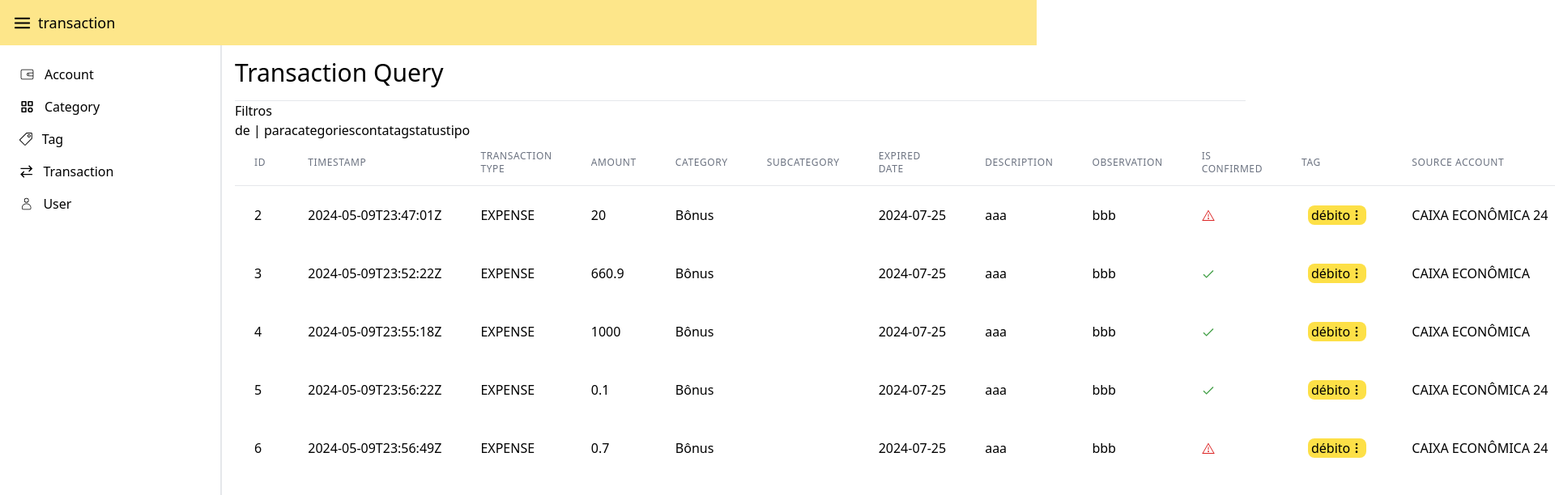
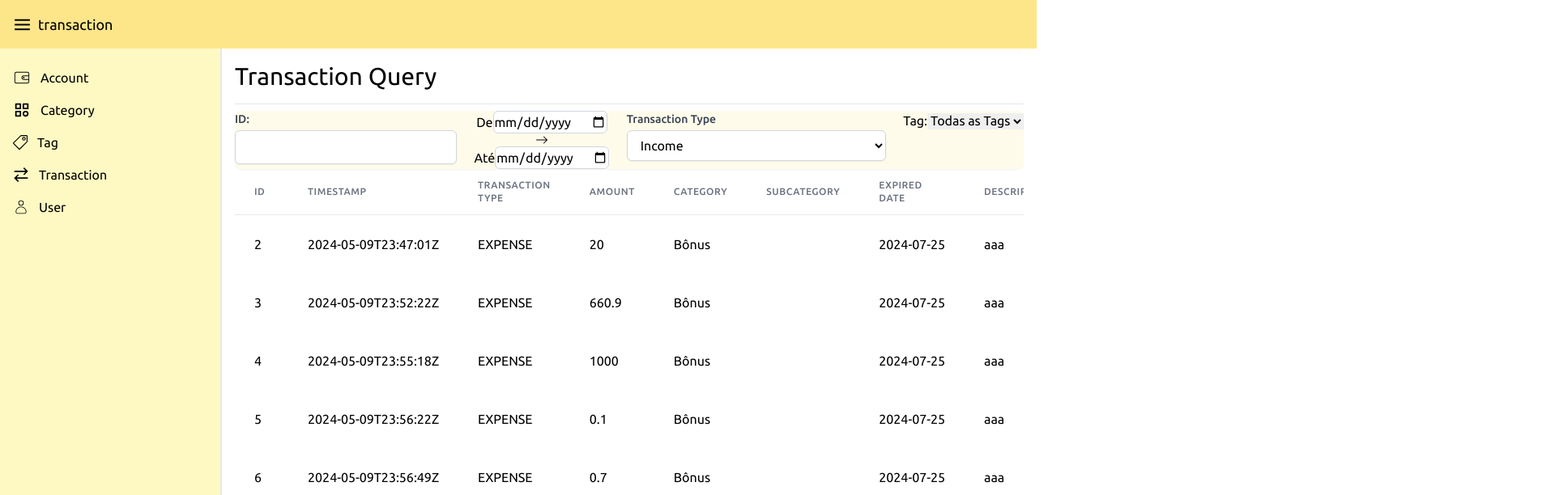
Before and after one commit to eiericksilva/controle-financeiro-frontend, a React app: page /transaction in a window 1280 px wide. Shown: the top 612 px of the page at 81% size, 1920 px wide, since content can reach past the window. Built offline with nearby package versions, Linux system fonts and the light colour scheme; the HTML template or start-up script is replaced by a standard one.

Commit message:
feat: Transaction page pt2

```diff
--- a/src/components/accountCard/account.jsx
+++ b/src/components/accountCard/account.jsx
@@ -3,7 +3,7 @@ import { VscEdit } from "react-icons/vsc";
 // eslint-disable-next-line react/prop-types
 const AccountCard = ({ name, balance }) => {
   return (
-    <div className="flex flex-col justify-between w-80 min-h-36 bg-blue-50 p-4 rounded-xl shadow-md">
+    <div className="flex flex-col justify-between w-80 min-h-36 bg-amber-50 p-4 rounded-xl shadow-md">
       <header className="flex items-center justify-between py-2">
         <div>
           <h1 className="uppercase font-bold">{name}</h1>
--- a/src/components/navbar/navbar.jsx
+++ b/src/components/navbar/navbar.jsx
@@ -5,7 +5,7 @@ const Navbar = () => {
   const location = useLocation();
   const currentRoute = location.pathname.split("/");
   return (
-    <div className="bg-amber-200 p-4 flex gap-2 items-center h-14">
+    <div className="bg-amber-200 p-4 flex gap-2 items-center h-max-14">
       <CgMenu size={23} className="hover:cursor-pointer" />
       {location && <p className="text-lg">{currentRoute}</p>}
     </div>
--- a/src/components/searchbar/searchbar.jsx
+++ b/src/components/searchInput/searchInput.jsx
@@ -1,11 +1,12 @@
 import { CiSearch } from "react-icons/ci";
 
-const Searchbar = () => {
+// eslint-disable-next-line react/prop-types
+const SearchInput = ({ placeholder }) => {
   return (
     <div className="relative">
       <input
         className="border outline-none rounded-full w-96 p-2"
-        placeholder="Search user"
+        placeholder={placeholder}
       />
       <button className="absolute top-[25%] right-4">
         <CiSearch size={20} />
@@ -13,7 +14,5 @@ const Searchbar = () => {
     </div>
   );
 };
-/* top: '50%',
-          right: '10px',
-          transform: 'translateY(-50%)', */
-export default Searchbar;
+
+export default SearchInput;
--- a/src/components/sidenavbar/sidenavbar.jsx
+++ b/src/components/sidenavbar/sidenavbar.jsx
@@ -6,39 +6,39 @@ import { Link } from "react-router-dom";
 
 const SideNavbar = () => {
   return (
-    <div className="p-4 border-r-2">
+    <div className="p-4 border-r-2 bg-yellow-100">
       <nav className="w-60">
         <ul>
-          <li className="flex items-center gap-3 p-2 hover:bg-slate-100 cursor-pointer">
+          <Link className="w-full :cursor-pointer z-10 " to={`/account`}>
+            <li className="flex items-center gap-3 py-2  hover:text-red-950">
               <CiWallet size={22} />
-            <Link className="w-full" to={`/account`}>
               Account
+            </li>
           </Link>
+          <Link className="w-full  cursor-pointer z-10" to={`/category`}>
+            <li className="flex items-center gap-3 py-2  hover:text-red-950">
+              <TbCategory size={22} />
+              Category
             </li>
-          <li className="flex items-center gap-3 p-2 hover:bg-slate-100 cursor-pointer">
-            <TbCategory size={22} />
-            <Link className="w-full" to={`/category`}>
-              Category
           </Link>
+          <Link className="w-full  cursor-pointer z-10" to={`/tag`}>
+            <li className="flex items-center gap-3 py-2 hover:text-red-950">
+              <SlTag size={18} />
+              Tag
             </li>
-          <li className="flex items-center gap-3 p-2 hover:bg-slate-100 cursor-pointer">
-            <SlTag size={18} />
-            <Link className="w-full" to={`/tag`}>
-              Tag
           </Link>
+          <Link className="w-full  cursor-pointer z-10" to={`/transaction`}>
+            <li className="flex items-center gap-3 py-2  hover:text-red-950">
+              <GrTransaction size={20} />
+              Transaction
             </li>
-          <li className="flex items-center gap-3 p-2 hover:bg-slate-100 cursor-pointer">
-            <GrTransaction size={20} />
-            <Link className="w-full" to={`/transaction`}>
-              Transaction
           </Link>
+          <Link className="w-full  cursor-pointer z-10" to={`/user`}>
+            <li className="flex items-center gap-3 py-2  hover:text-red-950">
+              <CiUser size={20} />
+              User
             </li>
-          <li className="flex items-center gap-3 p-2 hover:bg-slate-100 cursor-pointer">
-            <CiUser size={20} />
-            <Link className="w-full" to={`/user`}>
-              User
           </Link>
-          </li>
         </ul>
       </nav>
     </div>
--- a/src/index.css
+++ b/src/index.css
@@ -1,3 +1,23 @@
+@import url('https://fonts.googleapis.com/css2?family=Ubuntu:ital,wght@0,300;0,400;0,500;0,700;1,300;1,400;1,500;1,700&display=swap');
 @tailwind base;
 @tailwind components;
 @tailwind utilities;
+
+*{
+  margin: 0;
+  padding: 0;
+  box-sizing: border-box;
+  font-family: 'Ubuntu', sans-serif;
+/*   border: 1px solid red; */
+}
+
+
+
+body {
+    min-height: 100vh;
+    min-width: 100%;
+}
+
+ul li {
+    list-style: none;
+}
--- a/src/routes/category.jsx
+++ b/src/routes/category.jsx
@@ -38,6 +38,52 @@ export default function Category() {
     },
     {
       id: 3,
+      name: "Category 3",
+      categoryType: "INCOME",
+      subcategories: [
+        {
+          id: 1,
+          name: "Subcategory 3.1",
+        },
+        {
+          id: 2,
+          name: "Subcategory 3.2",
+        },
+        {
+          id: 3,
+          name: "Subcategory 3.3",
+        },
+        {
+          id: 2,
+          name: "Subcategory 3.4",
+        },
+      ],
+    },
+    {
+      id: 4,
+      name: "Category 3",
+      categoryType: "INCOME",
+      subcategories: [
+        {
+          id: 1,
+          name: "Subcategory 3.1",
+        },
+        {
+          id: 2,
+          name: "Subcategory 3.2",
+        },
+        {
+          id: 3,
+          name: "Subcategory 3.3",
+        },
+        {
+          id: 2,
+          name: "Subcategory 3.4",
+        },
+      ],
+    },
+    {
+      id: 5,
       name: "Category 3",
       categoryType: "INCOME",
       subcategories: [
@@ -122,13 +168,13 @@ export default function Category() {
 
   return (
     <div>
-      <header className="flex justify-between">
+      <header className="flex justify-between ">
         <h1 className="text-3xl pb-4">Category Query</h1>
         <Button title="New Category" className="text-sm bg-amber-500" />
       </header>
       <hr className="my-4" />
-      <div className="flex justify-between gap-1">
-        <div className="w-[50%] bg-slate-100 rounded-md p-4">
+      <div className="flex justify-between gap-1 ">
+        <div className="w-[50%] rounded-md p-4 shadow-lg">
           <h1 className="text-2xl pb-4">Income</h1>
           <hr className="mb-2 border border-gray-100" />
 
@@ -147,7 +193,7 @@ export default function Category() {
             <span> There are no Income Categories registered yet</span>
           )}
         </div>
-        <div className="  w-[50%]   bg-slate-100 rounded-md p-4">
+        <div className="  w-[50%]  shadow-lg rounded-md p-4">
           <h1 className="text-2xl pb-4">Expense</h1>
           <hr className="mb-2 border border-gray-100" />
           {expenseCategories ? (
--- a/src/routes/root.jsx
+++ b/src/routes/root.jsx
@@ -4,11 +4,11 @@ import SideNavbar from "../components/sidenavbar/sidenavbar";
 
 export default function Root() {
   return (
-    <div>
+    <div className="min-h-screen flex flex-col">
       <Navbar />
-      <div className="flex">
+      <div className="flex flex-1">
         <SideNavbar />
-        <div className="p-4 w-full">
+        <div className="p-4 flex-1 overflow-scroll">
           <Outlet />
         </div>
       </div>
--- a/src/routes/transaction.jsx
+++ b/src/routes/transaction.jsx
@@ -2,6 +2,7 @@ import { VscEdit, VscTrash } from "react-icons/vsc";
 import Tag from "../components/tag/tag";
 import { FcCheckmark } from "react-icons/fc";
 import { TfiAlert } from "react-icons/tfi";
+import { BsArrowRight } from "react-icons/bs";
 
 export default function Transaction() {
   const transactions = [
@@ -459,34 +460,111 @@ export default function Transaction() {
     },
   ];
 
+  const tags = [
+    {
+      id: 1,
+      name: "Tag A",
+    },
+    {
+      id: 2,
+      name: "Tag B",
+    },
+    {
+      id: 3,
+      name: "Tag C",
+    },
+    {
+      id: 4,
+      name: "Tag D",
+    },
+    {
+      id: 5,
+      name: "Alimentação",
+    },
+    {
+      id: 6,
+      name: "helicoptero",
+    },
+  ];
+
   return (
-    <div>
+    <div className="">
       <div>
         <h1 className="text-3xl pb-4">Transaction Query</h1>
         <hr />
-        <div>
-          <h1>Filtros</h1>
-          <div className="flex">
+        <div className="mt-2">
+          <div
+            id="containerFilter"
+            className="flex bg-amber-50 min-w-60 rounded-lg shadow-sm gap-4 flex-1 justify-between items-start"
+          >
             <div>
-              <span>de | para </span>
+              <label
+                htmlFor="search_id"
+                className="block text-sm font-medium leading-5 text-gray-700"
+              >
+                ID:
+              </label>
+              <input
+                type="text"
+                name="search_id"
+                id="search_id"
+                className="mt-1 form-input block w-full py-2 px-3 border border-gray-300 bg-white rounded-md shadow-sm focus:outline-none focus:ring-indigo-500 focus:border-indigo-500 transition duration-150 ease-in-out"
+              />
             </div>
+
+            <div className="flex items-center justify-center flex-col">
+              <div className="flex items-center">
+                <label htmlFor="fromDate">De</label>{" "}
+                <input
+                  type="date"
+                  id="fromDate"
+                  className="data border border-gray-300 rounded-md"
+                />
+              </div>
+              <span>
+                <BsArrowRight />
+              </span>
+              <div className="flex items-center">
+                <label htmlFor="toDate">Até</label>{" "}
+                <input
+                  type="date"
+                  id="toDate"
+                  className="data border border-gray-300 rounded-md"
+                />
+              </div>
+            </div>
+
+            <div className="w-full max-w-xs">
+              <label
+                htmlFor="category_type"
+                className="block text-sm font-medium leading-5 text-gray-700"
+              >
+                Transaction Type
+              </label>
+              <select
+                id="category_type"
+                name="category_type"
+                className="mt-1 form-select block w-full py-2 px-3 border border-gray-300 bg-white rounded-md shadow-sm focus:outline-none focus:ring-indigo-500 focus:border-indigo-500 transition duration-150 ease-in-out"
+              >
+                <option value="INCOME">Income</option>
+                <option value="EXPENSE">Expense</option>
+                <option value="TRANSFER">Transfer</option>
+              </select>
+            </div>
+
             <div>
-              <div>categories</div>
-            </div>
-            <div>
-              <div>conta</div>
-            </div>
-            <div>
-              <div>tag</div>
-            </div>
-            <div>
-              <div>status</div>
-            </div>
-            <div>
-              <div>tipo</div>
+              <label htmlFor="tagFilter">Tag:</label>
+              <select id="tagFilter">
+                <option value="">Todas as Tags</option>
+                {tags.map((tag) => (
+                  <option key={tag.id} value={tag.name}>
+                    {tag.name}
+                  </option>
+                ))}
+              </select>
             </div>
           </div>
-          <div>
+          <div className="overflow-x-scroll">
             <table className="min-w-full divide-y divide-gray-200">
               <thead>
                 <tr>
@@ -538,7 +616,10 @@ export default function Transaction() {
               <tbody>
                 {transactions.length ? (
                   transactions.map((transaction) => (
-                    <tr key={transaction.id}>
+                    <tr
+                      key={transaction.id}
+                      className="hover:bg-orange-200 transition delay-75"
+                    >
                       <td className="px-6 py-4 whitespace-nowrap">
                         {transaction.id}
                       </td>
```
Also changed, not shown: src/routes/user.jsx (+18 -3 lines). Lines whose indentation alone changed are shown as unchanged.
